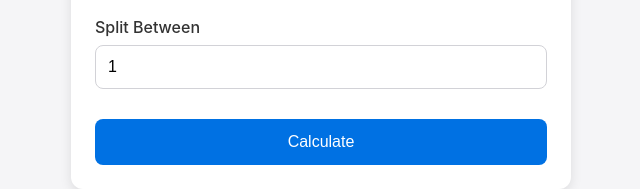
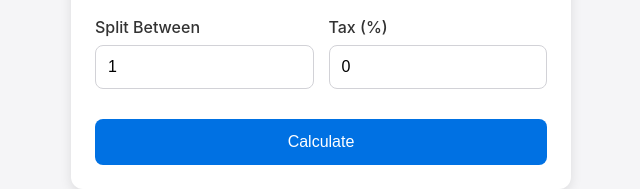
Before and after one commit to MountainCol/Bill_Calculator, a plain HTML site: page index.html in a window 1280 px wide. Shown: the part 360-549 px from the top of the page, 319-959 px from the left. Drawn offline with Linux system fonts and the light colour scheme.

Commit message:
refresh tax

```diff
--- a/index.html
+++ b/index.html
@@ -202,6 +202,10 @@
                 <label for="numPeople">Split Between</label>
                 <input type="number" id="numPeople" placeholder="# of people" value="1" min="1" step="1">
             </div>
+            <div class="input-group">
+                <label for="taxPercentage">Tax (%)</label>
+                <input type="number" id="taxPercentage" placeholder="Tax %" value="0" min="0" step="0.1">
+            </div>
         </div>
 
         <button id="calculateBtn">Calculate</button>
```
